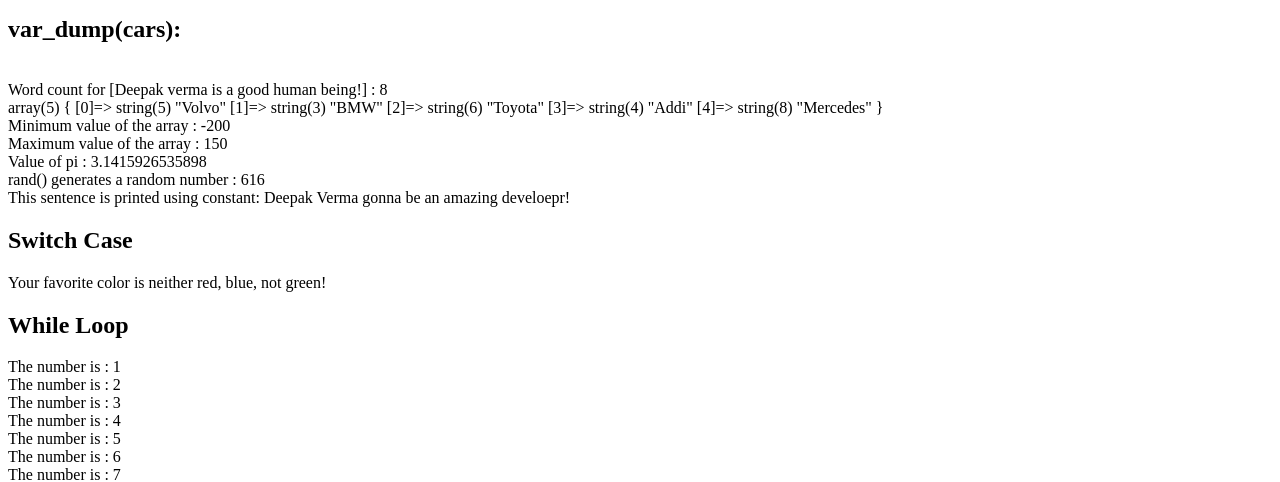
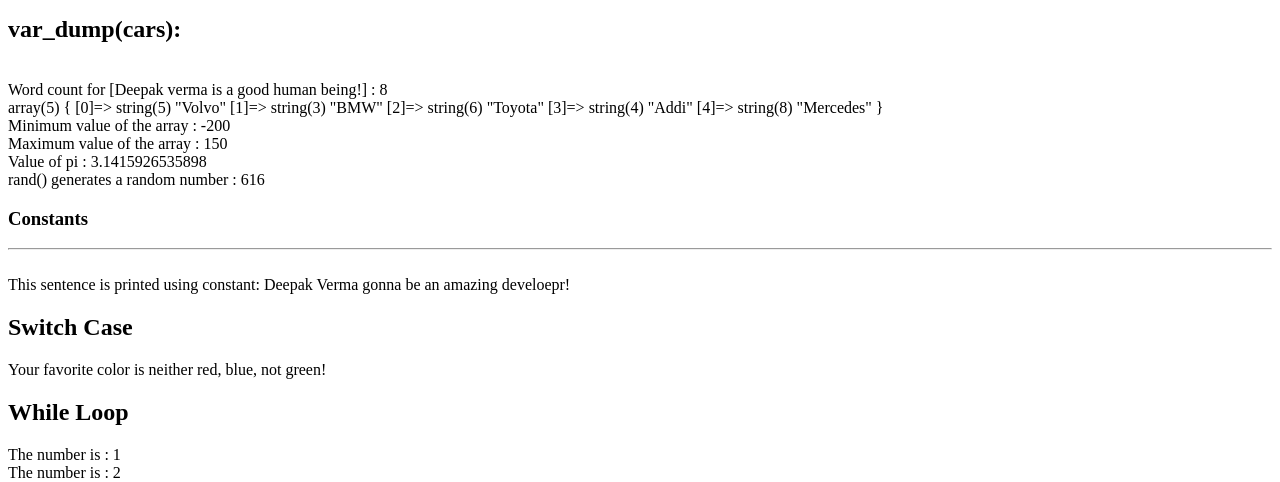
Before and after one commit to deeqakkk/Learning-PHP, a PHP site: page / in a window 1280 px wide. Shown: the part 506-988 px from the top of the page. Run offline with PHP 8.4, Linux system fonts and the light colour scheme.

Commit message:
Update index.php

```diff
--- a/index.php
+++ b/index.php
@@ -58,6 +58,7 @@
     echo(max(0, 150, 30, 20, -8, -200));  // returns 150
     echo "<br>Value of pi : ".pi();
     echo "<br>rand() generates a random number : ".rand(1,1000);
+    echo "<h3>Constants</h3><hr/>";
     #creating a constant with case sensitive name
     define("HELLO","Deepak Verma gonna be an amazing develoepr!");
     echo "<br>This sentence is printed using constant: ".HELLO;
```
